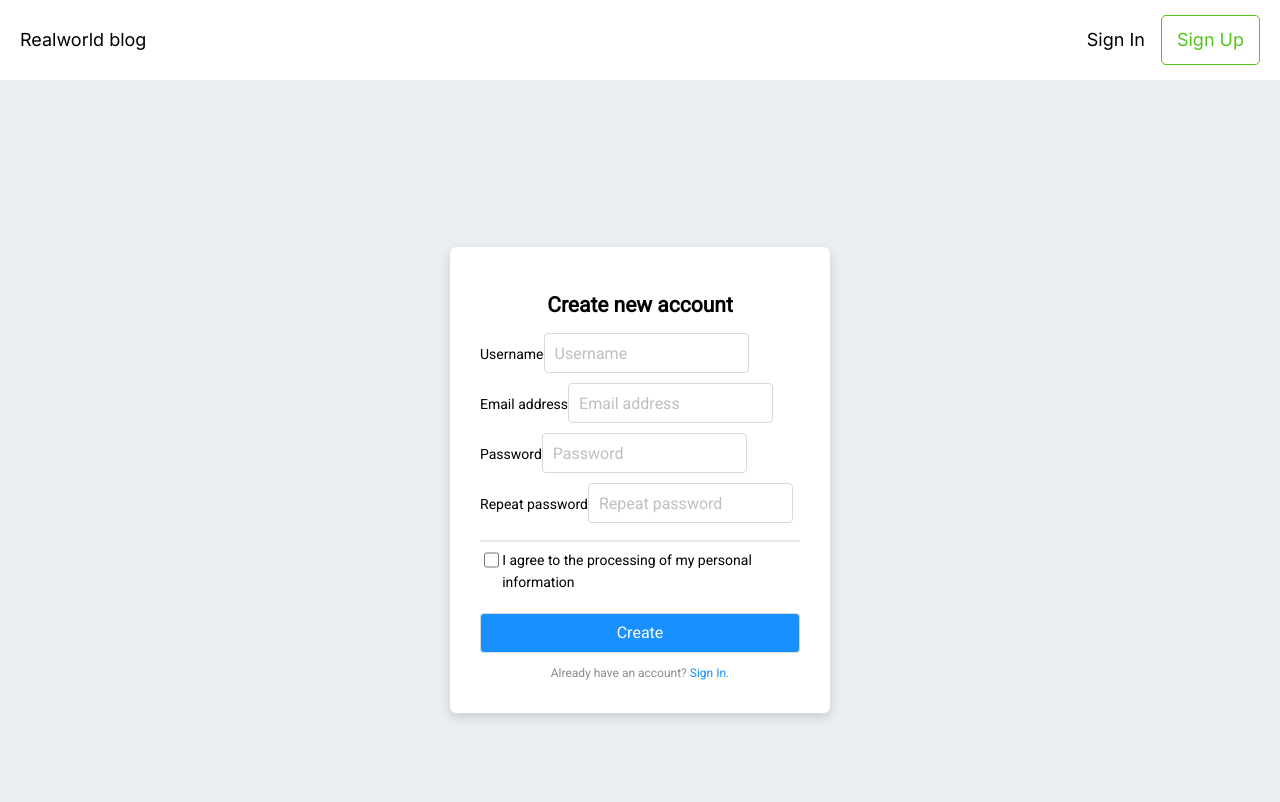
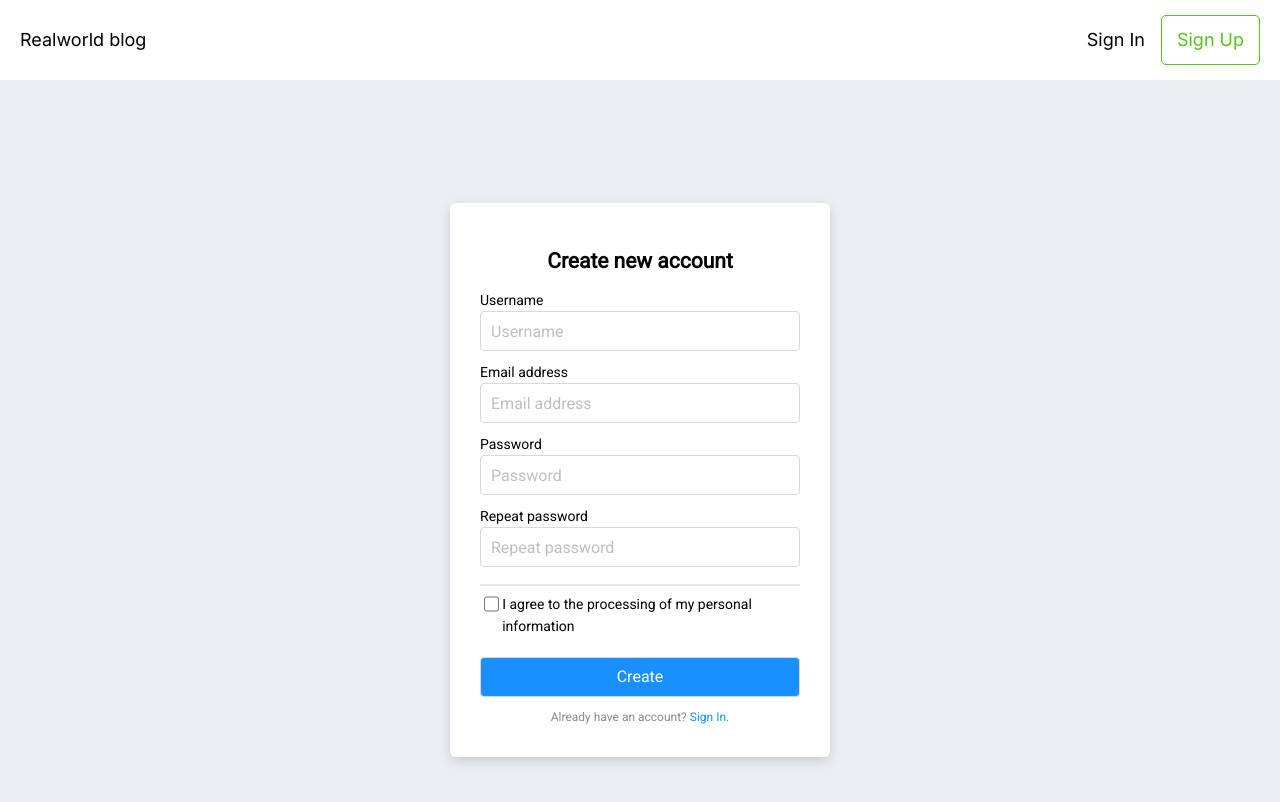
Before and after one commit to marinasivakova/blog, a React (Create React App) app: page /sign-up in a window 1280 px wide. Shown: the top 802 px of the page. Built offline with nearby package versions, Linux system fonts and the light colour scheme; a web font is replaced by a local one.

Commit message:
fixes to css

```diff
--- a/src/pages/forms.css
+++ b/src/pages/forms.css
@@ -29,6 +29,12 @@
   width: 380px;
 }
 
+.label {
+  display: flex;
+  align-items: baseline;
+  flex-direction: column;
+}
+
 .input {
   font-family: "Roboto", sans-serif;
   height: 40px;
@@ -38,6 +44,7 @@
   font-size: 16px;
   line-height: 24px;
   resize: none;
+  width: 100%
 }
 
 .input--error {
--- a/src/pages/newArticle/newArticle.css
+++ b/src/pages/newArticle/newArticle.css
@@ -39,6 +39,7 @@
 .btn--tag-blue {
   border: 1px solid #1890ff;
   color: #1890ff;
+  width: 150px;
 }
 
 .btn--not-visible {
--- a/src/pages/signUpPage/signUpPage.jsx
+++ b/src/pages/signUpPage/signUpPage.jsx
@@ -23,7 +23,7 @@ function SignUpPage() {
     <div className="form-wrapper">
       <form className="form form--regular" onSubmit={handleSubmit(onSubmit)}>
         <h2 className="form-title">Create new account</h2>
-        <label htmlFor="username">
+        <label htmlFor="username" className="label">
           Username
           <input
             className={
@@ -46,7 +46,7 @@ function SignUpPage() {
           />
         </label>
         <ErrorMessage errors={errors} name="username" />
-        <label htmlFor="email">
+        <label htmlFor="email" className="label">
           Email address
           <input
             placeholder="Email address"
@@ -64,7 +64,7 @@ function SignUpPage() {
             })}
           />
         </label>
-        <label htmlFor="password">
+        <label htmlFor="password" className="label">
           Password
           <input
             placeholder="Password"
@@ -87,7 +87,7 @@ function SignUpPage() {
           />
         </label>
         <ErrorMessage errors={errors} name="password" />
-        <label htmlFor="repeat-password">
+        <label htmlFor="repeat-password" className="label">
           Repeat password
           <input
             placeholder="Repeat password"
```
